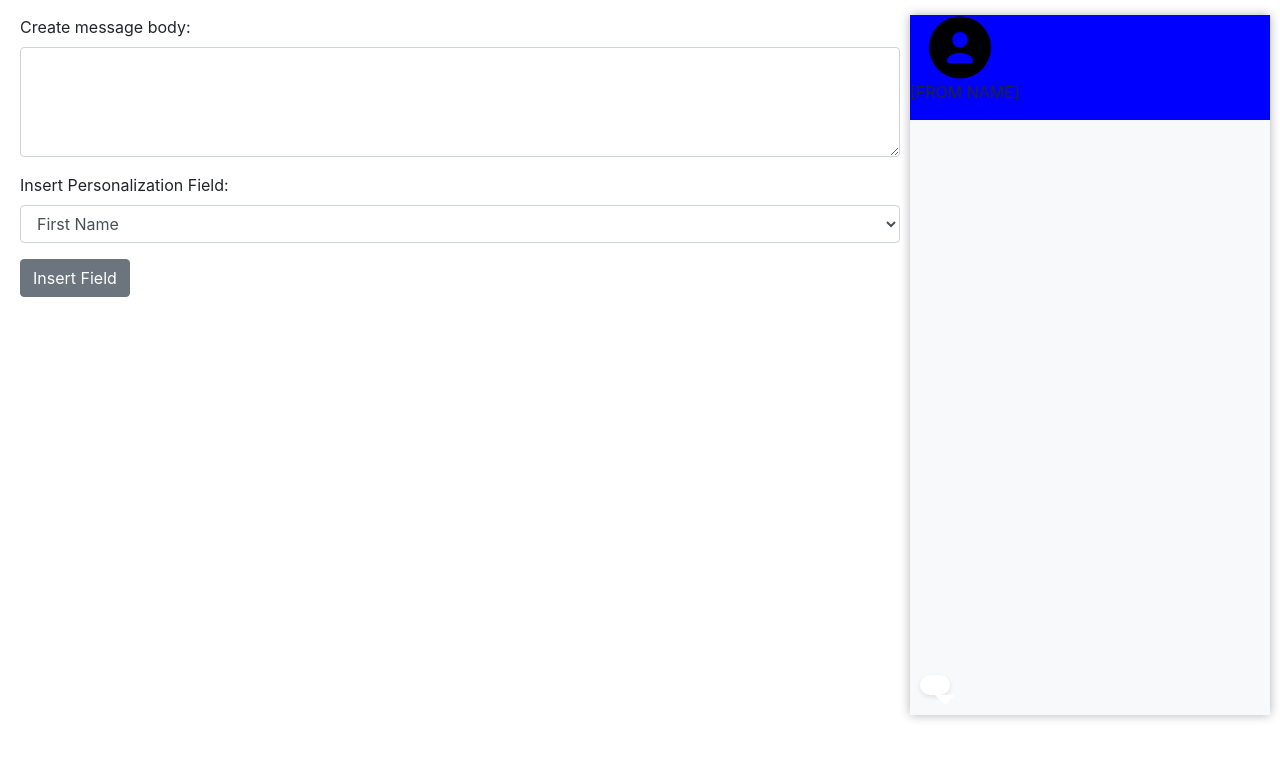
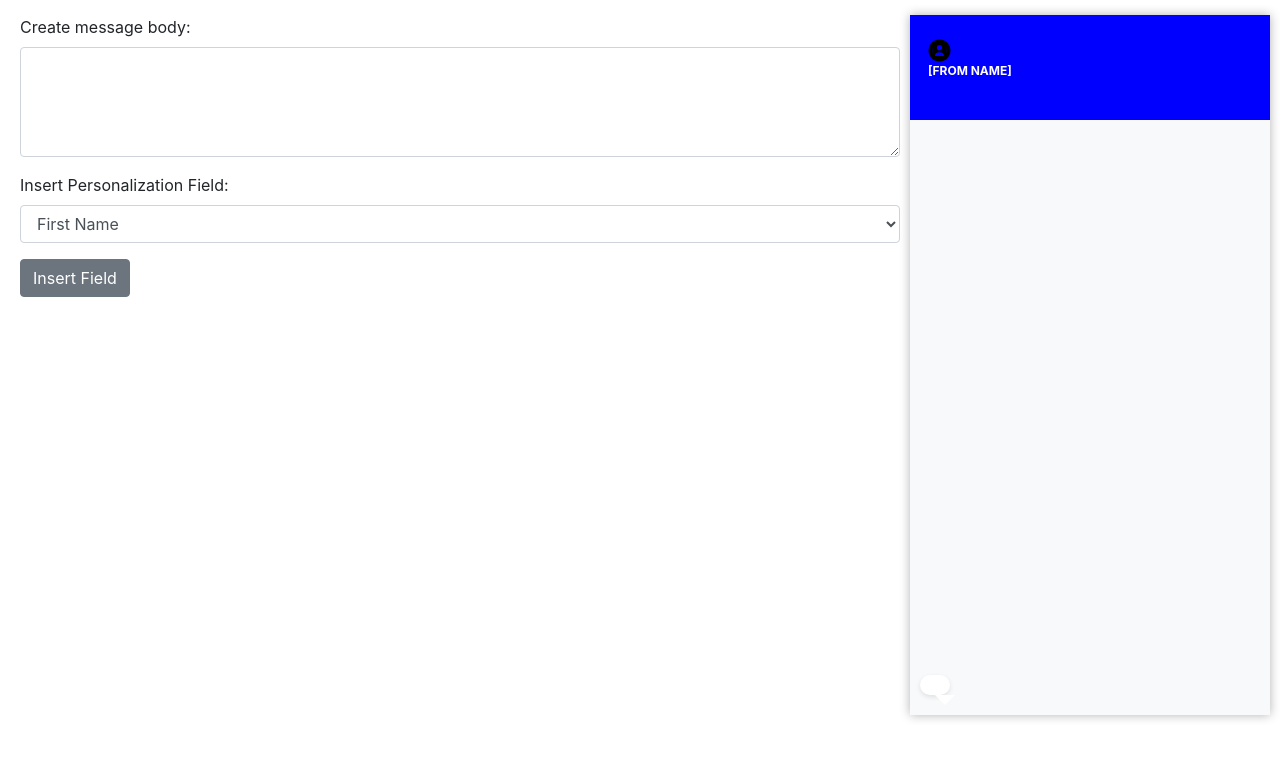
Before and after one commit to Nandakumar1418/activity, a website: page public/index.html in a window 1280 px wide. Shown: the part 41-800 px from the top of the page. Drawn offline with nearby package versions, Linux system fonts and the light colour scheme.

Commit message:
Update index.html

```diff
--- a/public/index.html
+++ b/public/index.html
@@ -92,11 +92,17 @@
         #phoneHeader{
             width: 100%;
             height: 15%;
+            padding: 5%;
             background-color : blue;
             display: flex;
             flex-direction: column;
             justify-content: center;
         }
+#phoneHeader p {
+font-size: 12px;
+    font-weight: bold;
+    color: white;
+}
         #phoneScreen {
             width: 100%;
             height: 85%;
@@ -167,7 +173,7 @@
         </div>
         <div id="phoneContainer">
             <div id="phoneHeader">
-                <svg xmlns="http://www.w3.org/2000/svg" x="0px" y="0px" width="100" height="100" viewBox="0,0,256,256">
+                <svg xmlns="http://www.w3.org/2000/svg" x="0px" y="0px" width="23px" height="23px" viewBox="0,0,256,256">
 <g transform="translate(6.4,6.4) scale(0.95,0.95)"><g fill="none" fill-rule="nonzero" stroke="#000000" stroke-width="42.66667" stroke-linecap="butt" stroke-linejoin="miter" stroke-miterlimit="10" stroke-dasharray="" stroke-dashoffset="0" font-family="none" font-weight="none" font-size="none" text-anchor="none" style="mix-blend-mode: normal"><path d="M128,235.04141c-59.11734,0 -107.04141,-47.92407 -107.04141,-107.04141v0c0,-59.11734 47.92407,-107.04141 107.04141,-107.04141v0c59.11734,0 107.04141,47.92407 107.04141,107.04141v0c0,59.11734 -47.92407,107.04141 -107.04141,107.04141z" id="shape"></path></g><g fill="#000000" fill-rule="nonzero" stroke="none" stroke-width="1" stroke-linecap="butt" stroke-linejoin="miter" stroke-miterlimit="10" stroke-dasharray="" stroke-dashoffset="0" font-family="none" font-weight="none" font-size="none" text-anchor="none" style="mix-blend-mode: normal"><g transform="scale(10.66667,10.66667)"><path d="M18,2h-12c-1.105,0 -2,0.895 -2,2v16c0,1.105 0.895,2 2,2h12c1.105,0 2,-0.895 2,-2v-16c0,-1.105 -0.895,-2 -2,-2zM12,6c1.7,0 3,1.3 3,3c0,1.7 -1.3,3 -3,3c-1.7,0 -3,-1.3 -3,-3c0,-1.7 1.3,-3 3,-3zM16.333,18h-8.666c-0.369,0 -0.667,-0.298 -0.667,-0.667v-0.333c0,-1.571 2.512,-3 5,-3c2.488,0 5,1.429 5,3v0.333c0,0.369 -0.298,0.667 -0.667,0.667z"></path></g></g></g>
 </svg>
 <p>[FROM NAME]</p>
```
